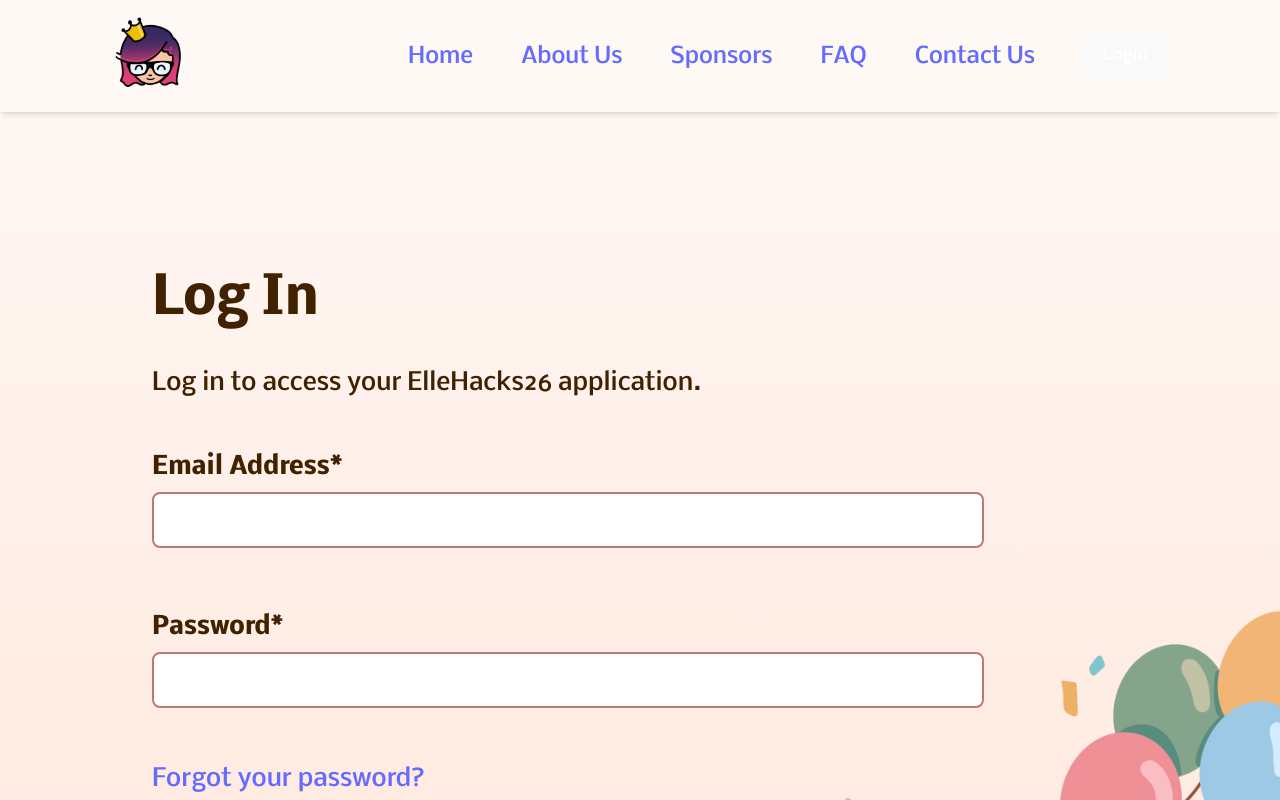
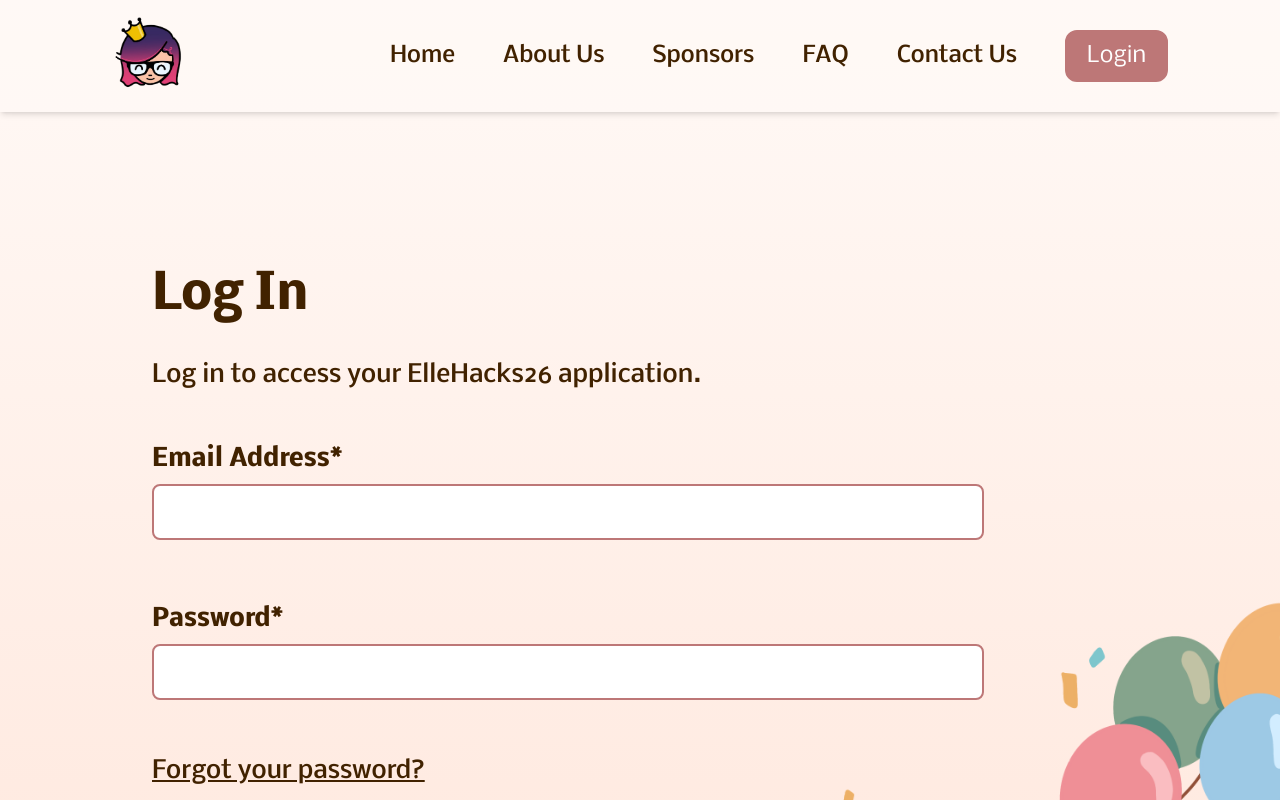
Before and after one commit to joanne004/ElleHacks2026-dashboard, a React (Vite) app in the folder frontend/: page /login in a window 1280 px wide. Shown: the top 800 px of the page. Built offline with nearby package versions, Linux system fonts and the light colour scheme; a web font is replaced by a local one.

Commit message:
merged home, contact, and sidebar with login and signup

```diff
--- a/frontend/package.json
+++ b/frontend/package.json
@@ -10,12 +10,12 @@
     "preview": "vite preview"
   },
   "dependencies": {
-    "@tailwindcss/vite": "^4.1.14",
+    "@tailwindcss/vite": "^4.1.17",
     "axios": "^1.12.2",
     "react": "^19.2.0",
     "react-dom": "^19.2.0",
     "react-router-dom": "^7.9.3",
-    "tailwindcss": "^4.1.14"
+    "tailwindcss": "^4.1.17"
   },
   "devDependencies": {
     "@eslint/js": "^9.36.0",
--- a/frontend/src/index.css
+++ b/frontend/src/index.css
@@ -15,67 +15,3 @@
   -webkit-font-smoothing: antialiased;
   -moz-osx-font-smoothing: grayscale;
 }
-
-* {
-  font-family: 'Nobile', sans-serif;
-}
-
-#root {
-  width: 100%;
-  height: 100vh;
-  margin: 0;
-  padding: 0;
-}
-
-a {
-  font-weight: 500;
-  color: #646cff;
-  text-decoration: inherit;
-}
-a:hover {
-  color: #535bf2;
-}
-
-body {
-  margin: 0;
-  padding: 0;
-  min-width: 320px;
-  min-height: 100vh;
-}
-
-h1 {
-  font-size: 3.2em;
-  line-height: 1.1;
-}
-
-button {
-  border-radius: 8px;
-  border: 1px solid transparent;
-  padding: 0.6em 1.2em;
-  font-size: 1em;
-  font-weight: 500;
-  font-family: inherit;
-  background-color: #1a1a1a;
-  cursor: pointer;
-  transition: border-color 0.25s;
-}
-button:hover {
-  border-color: #646cff;
-}
-button:focus,
-button:focus-visible {
-  outline: 4px auto -webkit-focus-ring-color;
-}
-
-@media (prefers-color-scheme: light) {
-  :root {
-    color: #213547;
-    background-color: #ffffff;
-  }
-  a:hover {
-    color: #747bff;
-  }
-  button {
-    background-color: #f9f9f9;
-  }
-}
--- a/frontend/src/pages/Auth/Login.jsx
+++ b/frontend/src/pages/Auth/Login.jsx
@@ -24,15 +24,15 @@
         <Navbar />
 
         <div className="overflow-hidden relative w-screen min-h-screen bg-gradient-to-b top-0 from-[#FFF9F6] to-[#FFE2D5] justify-center items-center">
-        <img src="src/assets/girl-with-balloons.png" alt="Image of a girl with balloons" className="absolute w-[80vw] -bottom-[-.05vw] -right-[20.5vw]"/>
-          <div className="relative z-10 w-full font-[Nobile] max-w-4xl transform scale-90 md:scale-100 my-20 my-60 mx-10 lg:mx-30 p-4 md:p-8">
+        <img src="src/assets/girl-with-balloons.png" alt="Image of a girl with balloons" className="absolute md:w-[80vw] w-[100vw] -bottom-[-.05vw] -right-[20.5vw]"/>
+          <div className="relative z-10 w-full font-[Nobile] max-w-4xl transform scale-90 md:scale-100 my-20 my-60 lg:mx-30 p-4 md:p-8">
           <h1 className="text-[#412200] font-bold text-4xl sm:text-5xl mb-10">Log In</h1>
           <p className="w-4/5 md:w-full text-[#412200] font-medium font-[Nobile] text-lg sm:text-2xl mb-13">
             Log in to access your ElleHacks26 application.
           </p>
 
 
-          <form onSubmit={handleSubmit} className="flex flex-col gap-4 lg:flex-col md:gap-6 w-full max-w-xs lg:max-w-full">
+          <form onSubmit={handleSubmit} className="flex flex-col gap-4 lg:flex-col md:gap-6 w-full max-w-xs md:max-w-full">
             <div className="flex flex-col gap-2">
               <label htmlFor="email" className="font-bold text-2xl sm:text-2xl text-[#412200]">Email Address*</label>
                 <input
--- a/frontend/src/pages/Dashboard/Contact/Contact.module.css
+++ b/frontend/src/pages/Dashboard/Contact/Contact.module.css
@@ -28,7 +28,7 @@
 .sectionTitle {
     position: absolute;
     left: 94px;
-    top: 40px;
+    top: 65px;
     font-family: 'Nobile', sans-serif;
     font-style: normal;
     font-weight: 500;
@@ -51,7 +51,7 @@
     max-width: 1100px;
     width: calc(100% - 310px);
     left: 94px;
-    top: 145px;
+    top: 185px;
     font-family: 'Nobile', sans-serif;
     font-style: normal;
     font-weight: 650;
@@ -83,7 +83,7 @@
     margin-top: 15px;
     width: calc(100% - 105px);
     color: #bd7777;
-    font-size: clamp(14px, 1.8vw, 18px);
+    font-size: clamp(14px, 2vw, 22px);
 }
 
 .list li {
@@ -134,8 +134,8 @@
     }
 
     .sectionTitle {
-        left: 30px;
-        top: 5px;
+        left: 20px;
+        top: 20px;
     }
 
     .divider {
@@ -146,7 +146,7 @@
 
     .greeting {
         left: 30px;
-        top: 75px;
+        top: 110px;
         width: calc(100% - 60px);
     }
 
--- a/frontend/src/pages/Dashboard/Home/Home.module.css
+++ b/frontend/src/pages/Dashboard/Home/Home.module.css
@@ -27,7 +27,7 @@
 .sectionTitle {
   position: absolute;
   left: 94px;
-  top: 40px;
+  top: 65px;
   font-family: 'Nobile', sans-serif;
   font-style: normal;
   font-weight: 500;
@@ -50,7 +50,7 @@
   max-width: 871px;
   width: calc(100% - 188px);
   left: 94px;
-  top: 145px;
+  top: 185px;
   font-family: 'Nobile', sans-serif;
   font-style: normal;
   font-weight: 650;
@@ -67,7 +67,7 @@
   max-width: 441px;
   width: calc(100% - 188px);
   left: 94px;
-  top: 230px;
+  top: 270px;
   font-family: 'Nobile', sans-serif;
   font-style: normal;
   font-weight: 500;
@@ -95,7 +95,7 @@
 
   .sectionTitle {
       left: 30px;
-      top: 5px;
+      top: 20px;
   }
 
   .divider {
@@ -106,13 +106,13 @@
 
   .greeting {
       left: 30px;
-      top: 75px;
+      top: 110px;
       width: calc(100% - 60px);
   }
 
   .welcome {
       left: 30px;
-      top: 140px;
+      top: 175px;
       width: calc(100% - 60px);
   }
 }
```
Also changed, not shown: 1 other file (tests, documents, lock files or other folders).
